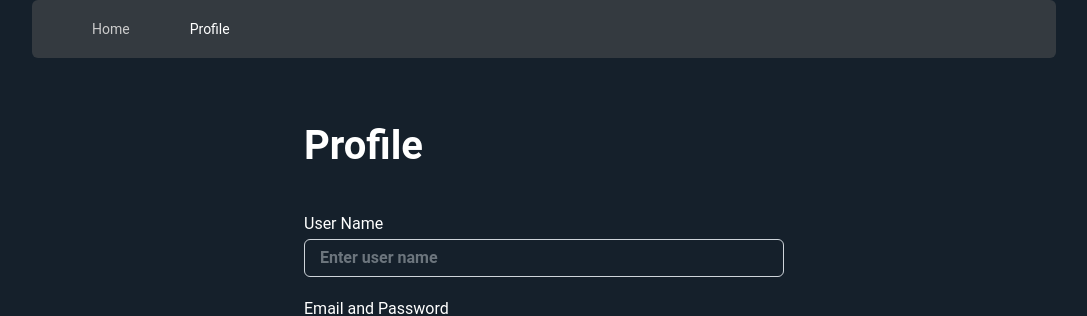
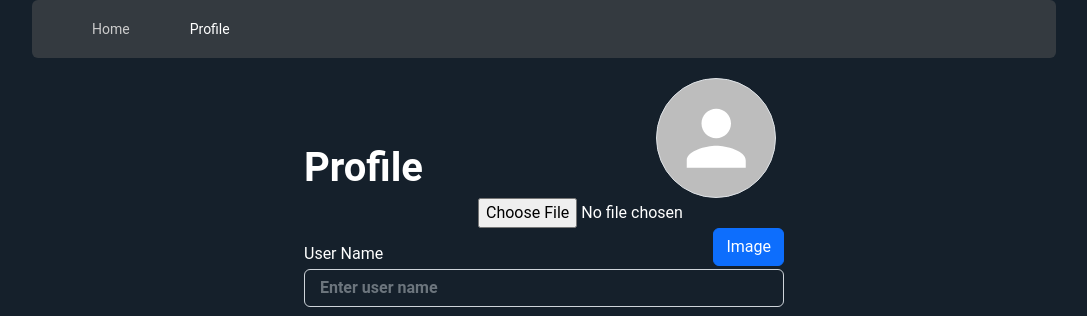
Before and after one commit to vladiyudi/microB, a React (Create React App) app: page / in a window 1280 px wide. Shown: the top 316 px of the page, without its empty margins (96-1183 px from the left). Built offline with nearby package versions, Linux system fonts and the light colour scheme; no server answers.

Commit message:
profile picture

```diff
--- a/package.json
+++ b/package.json
@@ -3,6 +3,9 @@
   "version": "0.1.0",
   "private": true,
   "dependencies": {
+    "@emotion/react": "^11.9.3",
+    "@emotion/styled": "^11.9.3",
+    "@mui/material": "^5.9.2",
     "@testing-library/jest-dom": "^5.16.4",
     "@testing-library/react": "^13.3.0",
     "@testing-library/user-event": "^13.5.0",
--- a/src/App.css
+++ b/src/App.css
@@ -10,7 +10,11 @@
 }
 
 .profCont{
-  height: 70px;
+  height: 100px;
+}
+
+.rounded-circle{
+  width: 100px
 }
 
 .profileForm{
--- a/src/App.js
+++ b/src/App.js
@@ -4,6 +4,12 @@ import Home from "./Routes/Home.js";
 import { BrowserRouter, Routes, Route } from "react-router-dom";
 import Profile from "./Routes/Profile";
 import { useState, useEffect } from "react";
+import { storage } from "./fire";
+import {
+  ref,
+  uploadBytes,
+  getDownloadURL,
+} from "firebase/storage";
 import {
   getAuth,
   createUserWithEmailAndPassword,
@@ -18,24 +24,48 @@ function App() {
   const [userName, setUserName] = useState("");
   const [userEmail, setUserEmail] = useState("");
   const [error, setError] = useState("");
+  const [imageUrl, setImageUrl] = useState(
+    null);
+  const [loading, setLoading] = useState(false);
   const auth = getAuth();
 
-  useEffect(()=>{
-    auth.onAuthStateChanged(user=>{
-      if (user){
-    setUserName(user.displayName)
-    setUserEmail(user.email)
-    }})
-  },[auth])
+  useEffect(() => {
+    auth.onAuthStateChanged((user) => {
+      if (user) {
+        setUserName(user.displayName);
+        setUserEmail(user.email);
+        setImageUrl(user.photoURL)
+      }
+    });
+  }, [auth]);
+
+  const handleImageSubmit = async (profileImage) => {
+    try {
+    const imageRef = ref(storage, auth.currentUser.displayName.toString());
+      setLoading(true);
+      const snapshot = await uploadBytes(imageRef, profileImage)
+      const photoUrl = await getDownloadURL(imageRef)
+      const udate = await updateProfile(auth.currentUser, {photoURL: photoUrl})
+      setImageUrl( auth.currentUser.photoURL);
+      setLoading(false);
+    } catch (err) {
+      console.error(err.message, "error in downloading img");
+      setImageUrl(null);
+    }
+  };
+
 
   const authUser = async (input, email, password) => {
     try {
       const cred = await createUserWithEmailAndPassword(auth, email, password);
-     auth.onAuthStateChanged(user=>{
-      updateProfile(auth.currentUser,{
-        displayName: input
-      }).then(()=>{setUserName(user.displayName)})
-     })
+      auth.onAuthStateChanged((user) => {
+        updateProfile(auth.currentUser, {
+          displayName: input,
+        }).then(() => {
+          console.log("here")
+          setUserName(user.displayName);
+        });
+      });
       setUserEmail(cred.user.email);
     } catch (err) {
       console.error(err.message);
@@ -69,7 +99,6 @@ function App() {
   const logInUser = async (input, email, password) => {
     try {
       const logedIn = await signInWithEmailAndPassword(auth, email, password);
-      console.log("user loged in:", logedIn.user);
       setUserName(input);
       setUserEmail(email);
     } catch (err) {
@@ -82,18 +111,20 @@ function App() {
   };
 
   const handleGoogle = async () => {
-    try{
+    try {
       const provider = new GoogleAuthProvider();
       const result = await signInWithPopup(auth, provider);
       setUserEmail(result.user.email);
       setUserName(result.user.displayName);
-  } catch (err){
-    console.error(err)
+      setImageUrl(result.user.photoURL)
+    } catch (err) {
+      console.error(err);
       setError(err.message);
       setTimeout(() => {
         setError("");
       }, 3000);
-  }};
+    }
+  };
   return (
     <div className="App">
       <BrowserRouter>
@@ -111,6 +142,9 @@ function App() {
                 userEmail={userEmail}
                 error={error}
                 handleGoogle={handleGoogle}
+                handleImageSubmit={handleImageSubmit}
+                imageUrl={imageUrl}
+                loading={loading}
               />
             }
           />
--- a/src/Routes/Profile.js
+++ b/src/Routes/Profile.js
@@ -3,6 +3,9 @@ import { Button } from "react-bootstrap";
 import Form from "react-bootstrap/Form";
 import { useState } from "react";
 import GoogleButton from "react-google-button";
+import Avatar from "@mui/material/Avatar";
+import Stack from "@mui/material/Stack";
+import {Spinner} from "react-bootstrap";
 
 export default function Profile({
   handleProfile,
@@ -12,11 +15,19 @@ export default function Profile({
   userEmail,
   error,
   handleGoogle,
+  handleImageSubmit,
+  imageUrl,
+  loading
 }) {
   const [input, setInput] = useState("");
   const [email, setEmail] = useState("");
   const [password, setPassword] = useState("");
   const [sw, setSw] = useState(true);
+  const [profileImage, setProfileImage] = useState(null);
+
+  // useEffect(()=>{
+  //   console.log("imU", imageUrl)
+  // })
 
   const handleInput = (e) => {
     setInput(e.target.value);
@@ -34,15 +45,37 @@ export default function Profile({
     setSw(!sw);
   };
 
+  const handleProfileImage = (e) => {
+    console.log("click")
+    if (e.target.files[0]) {
+      // console.log(e.target.files[0])
+      setProfileImage(e.target.files[0]);
+    }
+  };
+
   return (
-    <div className="profile">
+    <div className="profile ">
       <form className="d-flex flex-column  align-items-md-center mt-4 profileForm">
         <div className="w-50 d-flex flex-column formWrap">
-          <div className="profCont">
-          <h1>
+          <div className="profCont d-flex align-items-center justify-content-between">
+            <h1 className="inline">
               <b>Profile</b>
             </h1>
-          <span className={error?"pError":"d-none"}>{error && error}</span>
+            <div className="d-flex flex-column align-items-end">
+              <Stack direction="row" spacing={1} className="justify-content-end me-2 w-25">
+                <Avatar className="border"
+                  alt="Remy Sharp"
+                  src={imageUrl}
+                  sx={{ width: 120, height: 120 }}
+                />
+              </Stack>
+              <input onChange={handleProfileImage} type="file"></input>
+              <Button onClick={() => {
+                  handleImageSubmit(profileImage);
+                }}>Image</Button>
+
+              <Spinner animation="grow" className={!loading &&"d-none"}/>
+            </div>
           </div>
           <label>User Name</label>
           <Form.Control
@@ -63,7 +96,7 @@ export default function Profile({
           <Form.Control
             value={password}
             type="password"
-            placeholder={userEmail?"Logged in":"Enter password"}
+            placeholder={userEmail ? "Logged in" : "Enter password"}
             onChange={handlePassword}
             className="inputProfile text-white"
           />
@@ -76,11 +109,15 @@ export default function Profile({
                 type="switch"
                 id="custom-switch"
               />
-            <span className="ms-1 d-flex align-items-center "><span className={sw ? "fw-bold":undefined}>Signup </span>/ <span className={!sw ? "fw-bold":undefined}>Login</span> </span>
+              <span className="ms-1 d-flex align-items-center ">
+                <span className={sw ? "fw-bold" : undefined}>Signup </span>/{" "}
+                <span className={!sw ? "fw-bold" : undefined}>Login</span>{" "}
+              </span>
             </div>
             <GoogleButton
+              className="rounded"
               onClick={() => {
-              handleGoogle()
+                handleGoogle();
               }}
             />
           </div>
@@ -105,6 +142,9 @@ export default function Profile({
           >
             Logout
           </Button>
+          <span className={error ? "pError mt-3" : "d-none"}>
+            {error && error}
+          </span>
         </div>
       </form>
     </div>
--- a/src/fire.js
+++ b/src/fire.js
@@ -1,6 +1,7 @@
 import firebase, { initializeApp } from "firebase/app";
 import { getAnalytics } from "firebase/analytics";
 import { getFirestore } from "firebase/firestore";
+import { getStorage } from "firebase/storage"
 // import {getAuth,  createUserWithEmailAndPassword} from "firebase/auth"
 
 const firebaseConfig = {
@@ -25,5 +26,5 @@ const analytics = getAnalytics(app);
 //    console.log(snapshot.docs)
 // }
 
-
+export const storage = getStorage(app)
 export const db = getFirestore(app);
```
Also changed, not shown: 1 other file (tests, documents, lock files or other folders). Lines whose indentation alone changed are shown as unchanged.
